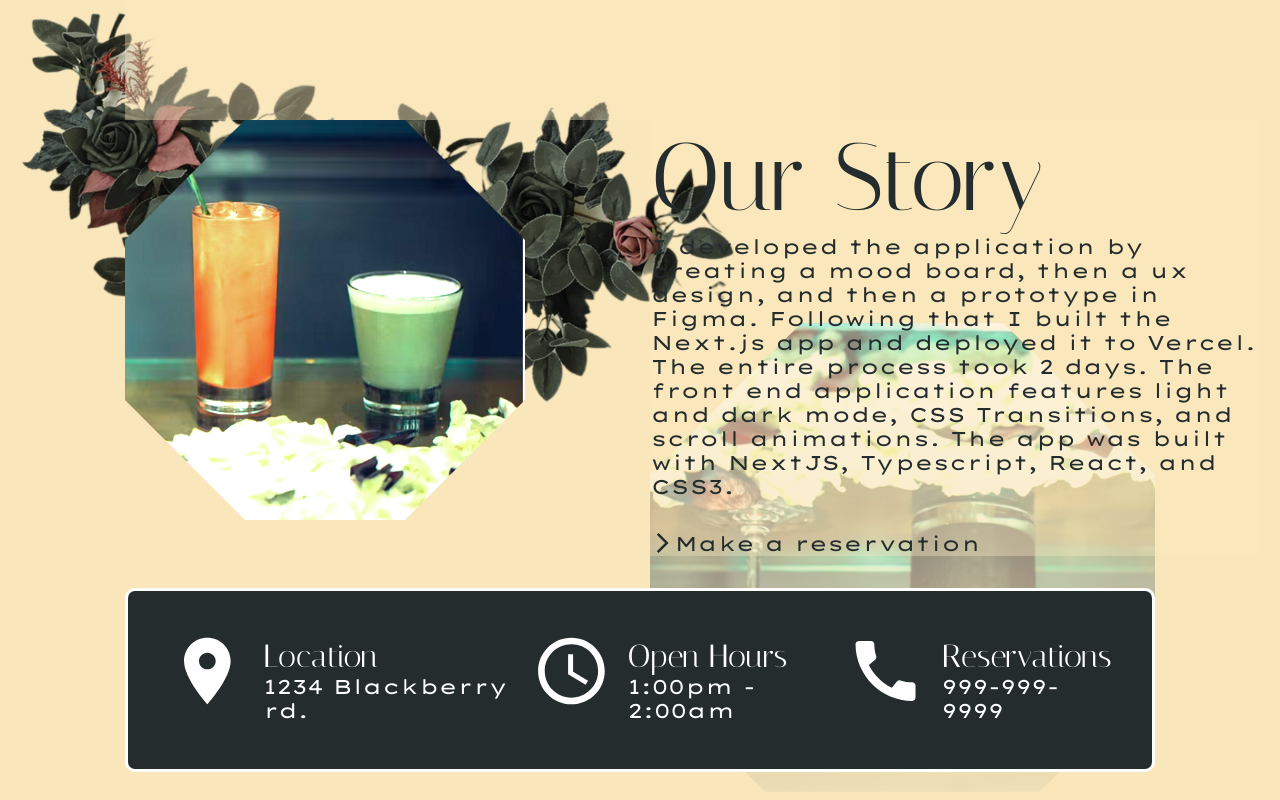
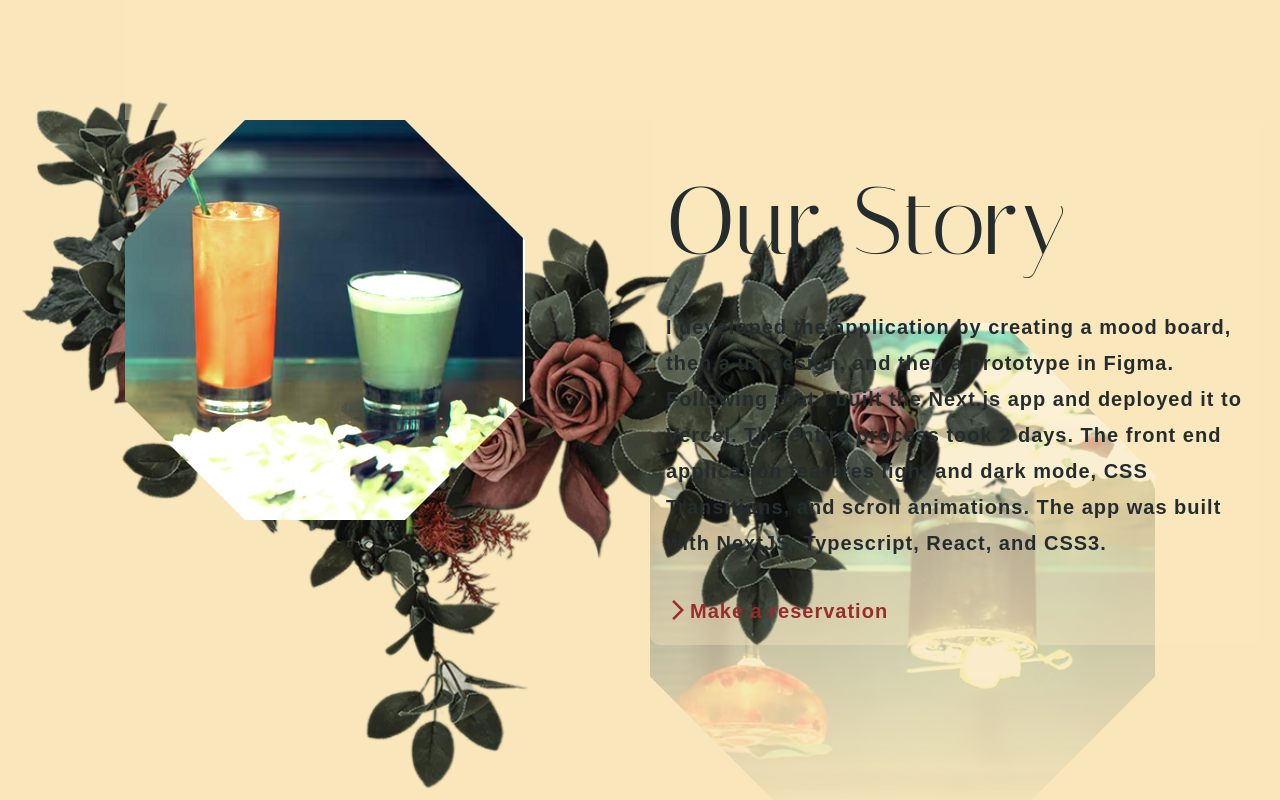
Before and after one commit to ryanAllMad/moodys-speakeasy, a Next.js app: page / in a window 1280 px wide. Shown: the part 700-1500 px from the top of the page. Built offline with nearby package versions, Linux system fonts and the light colour scheme.

Commit message:
fixes based on feedback

```diff
--- a/src/app/globals.css
+++ b/src/app/globals.css
@@ -12,11 +12,12 @@ body {
 body {
   color: var(--foreground);
   background: var(--background);
-  font-family: Arial, Helvetica, sans-serif;
+  font-family: "Avant Garde", Avantgarde, "Century Gothic", CenturyGothic, AppleGothic, sans-serif;
   -webkit-font-smoothing: antialiased;
   -moz-osx-font-smoothing: grayscale;
   font-size: 20px;
-  line-height: 1.2;
+  line-height: 1.8;
+  letter-spacing: 1px;
 }
 
 * {
@@ -26,8 +27,9 @@ body {
 }
 
 a {
-  color: inherit;
+  color: #982C2D;
   text-decoration: none;
+  font-weight: 700;
 }
 h1 {
   font-size: 8rem;
@@ -45,10 +47,10 @@ h3 {
   font-family: var(--font-italiana-reg);
 }
 button {
-  background-color: #214C43;
-  color: #ffffff;
+  background-color: #8ba273;
+  color: #000000;
   border-radius: 10px;
-  border: 3px solid #ffffff;
+  border: 3px solid #000000;
   font-size: 48px;
   padding: 1.2rem 4rem;
   font-family: var(--font-italiana-reg);
@@ -86,7 +88,7 @@ li a::after,
   height: 2px;
   left: 50%;
   position: absolute;
-  background: #fff;
+  background: #982C2D;
   transition: width 0.3s ease 0s, left 0.3s ease 0s;
   width: 0;
   margin-bottom: -1rem;
@@ -107,6 +109,22 @@ li a:focus:after,
   html {
     color-scheme: dark;
   }
+  a {
+    color: #ffffff;
+  }
+  li a::after,
+.resLink a::after {
+  background: #ffffff;
+}
+li a::after,
+.resLink a::after {
+
+}
+button {
+  background-color: #214C43;
+  color: #ffffff;
+  border: 3px solid #ffffff;
+}
 }
 @media screen and (min-width: 1000px) and (max-width: 1400px) {
   h1 {
@@ -116,6 +134,7 @@ li a:focus:after,
 @media screen and (max-width: 1000px) {
   h1 {
     font-size: 4rem;
+    line-height: 1.5;
   }
   h2 {
     font-size: 3rem;
--- a/src/app/page.module.css
+++ b/src/app/page.module.css
@@ -11,7 +11,7 @@
   min-height: 100svh;
   gap: 20px;
   margin: 20px;
-  font-family: var(--font-lexend-reg);
+  font-weight: 600;
 }
 .logo {
   filter: invert();
@@ -53,9 +53,12 @@
   left: 0;
   width: 100%;
   height: 100vh;
-  background-color: #214C43;
-  color: #fff;
+  background-color: #8ba273;
+  color: #000;
   z-index: 5;
+}
+.openMenuDiv a {
+  color: #000000;
 }
 .menuOpenButton {
   padding: .2rem 1.2rem;
@@ -113,11 +116,13 @@
   flex-flow: column;
   justify-content: center;
   background: #F9E6BA5e;
+  padding: 1rem;
+  border-radius: 10px;
 }
 .sectionMainFive > * {
   opacity: 0;
   transform: translateX(50%);
-  transition: all 3.5s;
+  transition: all 2s;
 }
 .sectionMainSix {
   grid-column: 2 / span 10;
@@ -129,12 +134,12 @@
   display: flex;
   border: 3px solid #fff;
   justify-content: space-evenly;
-  margin-top: 2rem;
+  margin-top: 10rem;
 }
 .sectionMainSix > * {
   opacity: 0;
   transform: translateX(-50%);
-  transition: all 3.5s;
+  transition: all 2s;
 }
 .image {
   clip-path: polygon(30% 0%, 70% 0%, 100% 30%, 100% 70%, 70% 100%, 30% 100%, 0% 70%, 0% 30%);
@@ -148,7 +153,7 @@
 }
 .floralBorder {
   margin-top: 70px;
-  max-width: 100%;
+  max-width: max-content;
   max-height: fit-content;
 }
 .iconGroup {
@@ -179,11 +184,11 @@ a.secondary {
   }
   .sectionMainSix {
     background-color: #f9e6baa5;
-    color: #000;
+    color: #0f2e27;
     border-color: #000;
   }
   .sectionMainFive {
-    background: unset;
+    background: #982C2D5e;
   }
   .sectionMainOne {
     background: unset;
@@ -193,6 +198,13 @@ a.secondary {
   }
   .image {
     filter: brightness(0.75);
+  }
+  .openMenuDiv {
+    background-color: #214C43;
+    color: #fff;
+  }
+  .openMenuDiv a {
+    color: #ffffff;
   }
 }
 
@@ -227,6 +239,7 @@ a.secondary {
   }
   .sectionMainTwo {
     grid-row: 1 / span 1;
+    grid-column: 2 / span 9 !important;
     -webkit-box-reflect: unset;
   }
   .sectionMainTwo .image {
@@ -241,18 +254,25 @@ a.secondary {
   }
   .sectionMainFour {
     grid-row: 4 / span 1;
+    grid-column: 2 / span 9 !important;
+    padding-bottom: 2rem;
   }
   .sectionMainFive {
     grid-row: 5 / span 1;
-    padding: 2rem 0;
+    padding: 1rem;
   }
   .sectionMainSix {
     grid-row: 6 / span 1;
+    margin-top: 2rem;
   }
   .iconGroup {
     min-width: 25rem;
-    justify-content: flex-start;
+    justify-content: center;
     align-items: center;
+  }
+  .iconGroup svg {
+    width: 2rem;
+    height: 2rem;
   }
   .mobileMenu {
     display: block;
```
